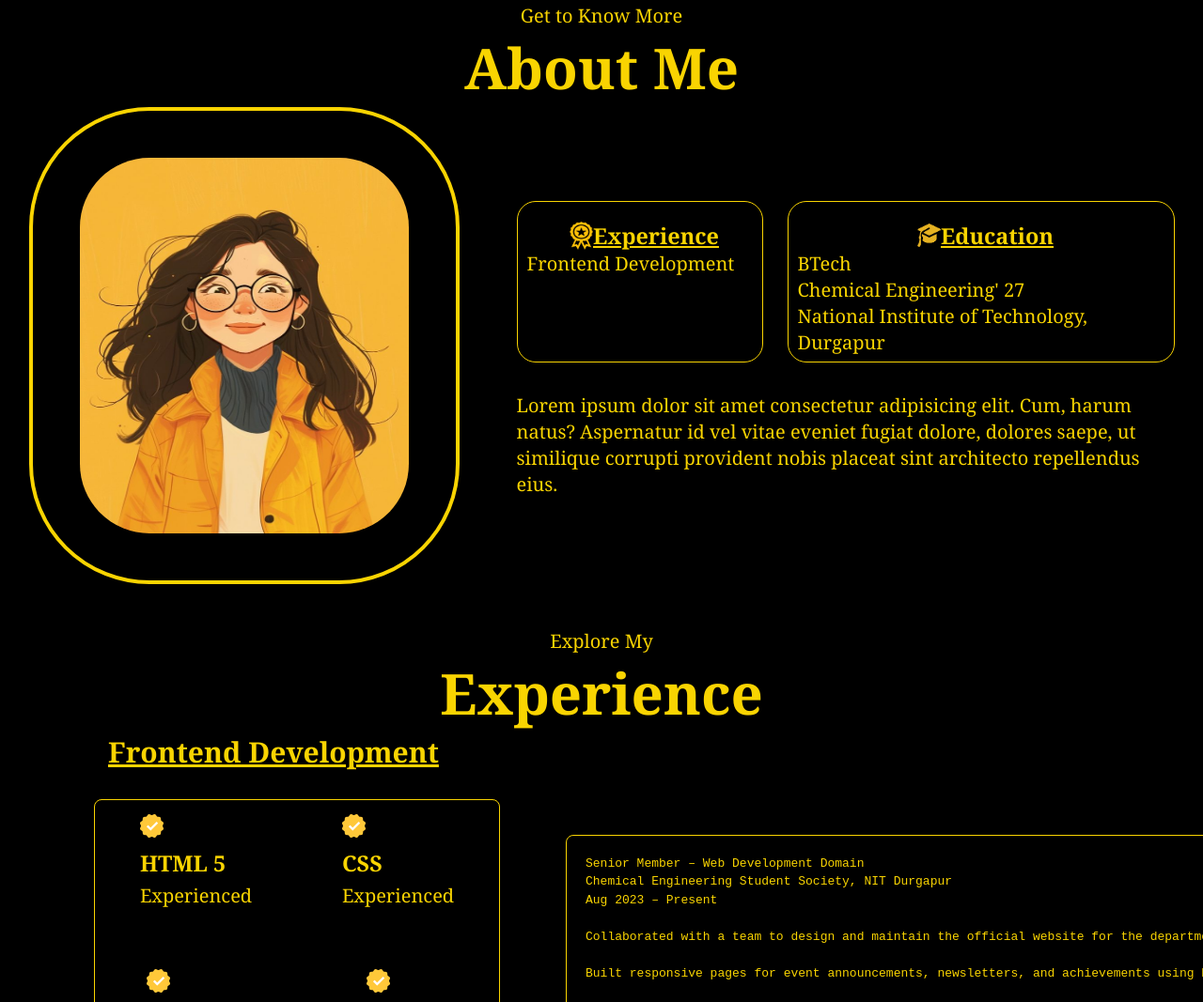
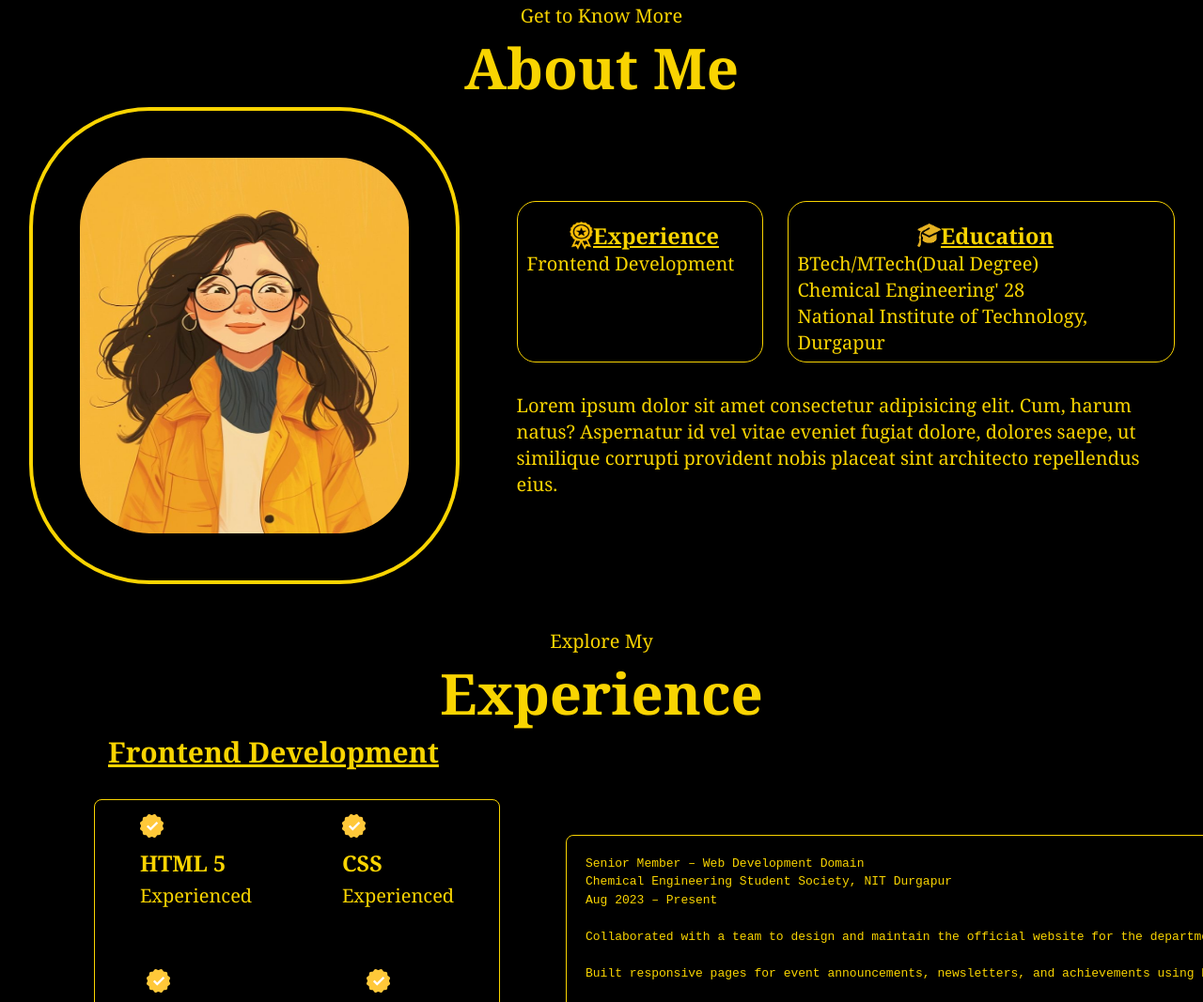
Before and after one commit to theoneim2331/My_portfolio, a plain HTML site: page index.html in a window 1280 px wide. Shown: the part 727-1794 px from the top of the page at 94% size. Drawn offline with Linux system fonts and the light colour scheme.

Commit message:
Update index.html

```diff
--- a/index.html
+++ b/index.html
@@ -77,7 +77,7 @@
             <img src="edu.png" alt="education icon" class="edu-icon">
           <h3 class="heading"><strong>Education</strong></h3>
           </div>
-          <p>BTech<br/>Chemical Engineering' 27<br/>National Institute of Technology, Durgapur</p>
+          <p>BTech/MTech(Dual Degree)<br/>Chemical Engineering' 28<br/>National Institute of Technology, Durgapur</p>
         </div>
       </div>
       <div class="text">
```
